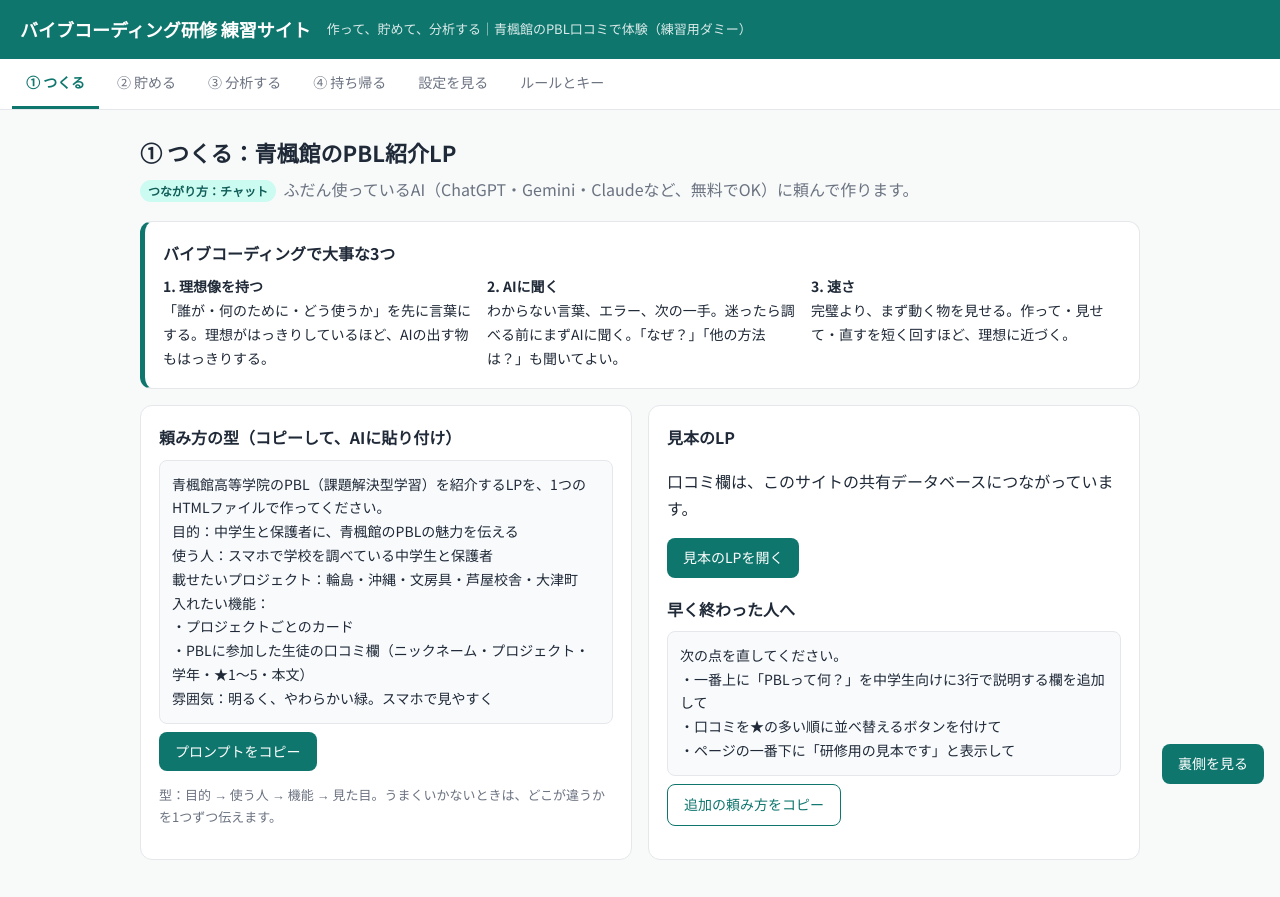
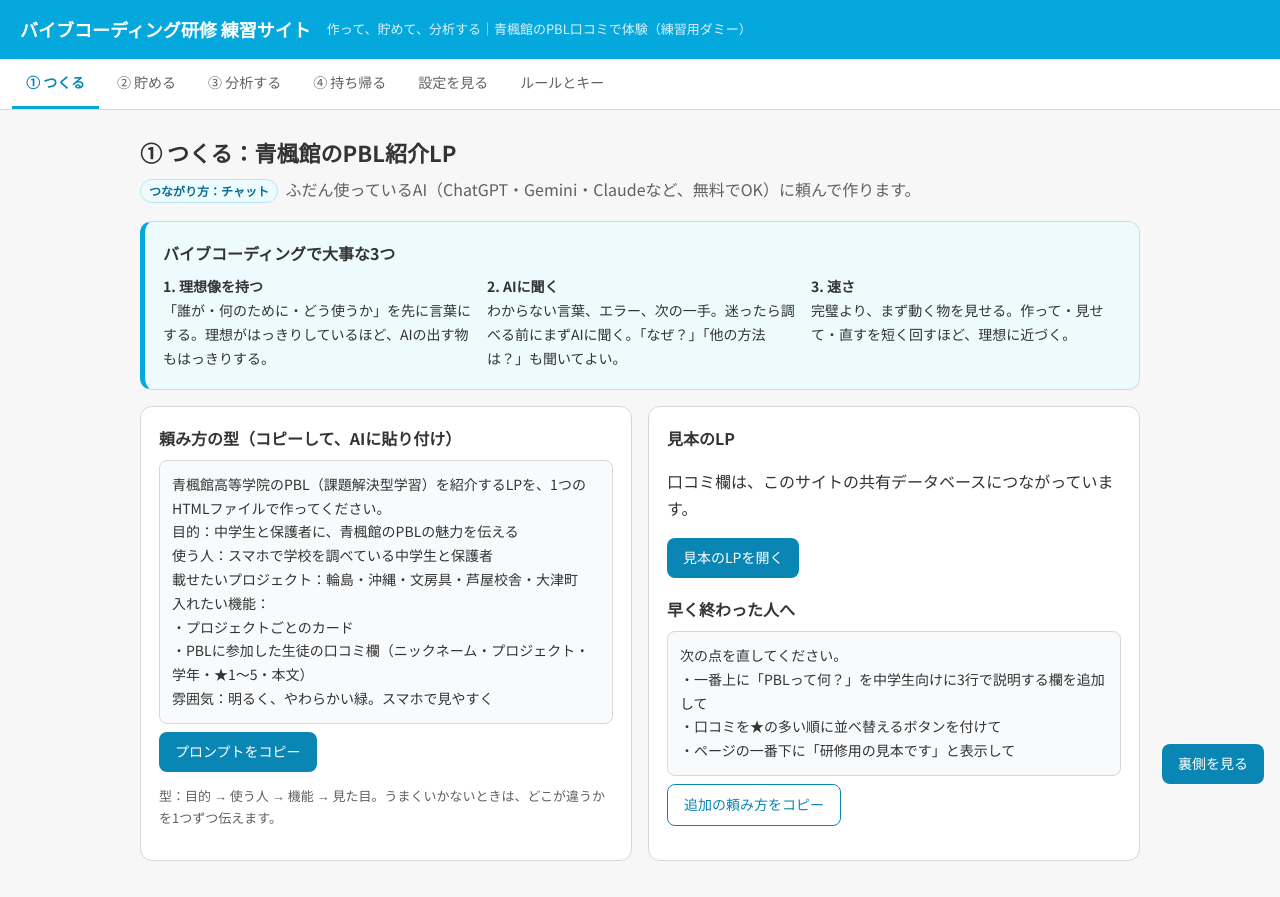
Before and after one commit to Teru2129/vibe-coding-kenshu, a plain HTML site: page index.html in a window 1280 px wide. Drawn offline with Linux system fonts and the light colour scheme; a script that the page names is missing.

Commit message:
Update color variables and styles in style.css

```diff
--- a/style.css
+++ b/style.css
@@ -1,12 +1,12 @@
-:root{--teal:#0f766e;--teal-d:#115e59;--teal-l:#ccfbf1;--ink:#1f2937;--mute:#6b7280;--line:#e5e7eb;--bg:#f7faf9;--warn:#b45309;--bad:#b91c1c;--good:#047857}
+:root{--brand:#05a8dd;--teal:#0a86b4;--teal-d:#066e92;--teal-l:#edfbfe;--ink:#333333;--mute:#5f6061;--line:#d8d8d8;--bg:#f7f7f7;--warn:#b45309;--bad:#b91c1c;--good:#047857}
 *{box-sizing:border-box}
 body{margin:0;font-family:"Noto Sans JP",system-ui,sans-serif;color:var(--ink);background:var(--bg);line-height:1.7}
-header{background:var(--teal);color:#fff;padding:14px 20px;display:flex;align-items:center;gap:16px;flex-wrap:wrap}
+header{background:var(--brand);color:#fff;padding:14px 20px;display:flex;align-items:center;gap:16px;flex-wrap:wrap}
 header h1{font-size:18px;margin:0;font-weight:700}
 header .sub{font-size:13px;opacity:.85}
 nav{display:flex;gap:4px;padding:0 12px;background:#fff;border-bottom:1px solid var(--line);overflow-x:auto;position:sticky;top:0;z-index:5}
 nav button{border:0;background:none;padding:12px 14px;font:inherit;font-size:14px;color:var(--mute);border-bottom:3px solid transparent;cursor:pointer;white-space:nowrap}
-nav button.on{color:var(--teal);border-color:var(--teal);font-weight:700}
+nav button.on{color:var(--teal);border-color:var(--brand);font-weight:700}
 main{max-width:1040px;margin:0 auto;padding:20px}
 section{display:none}section.on{display:block}
 h2{font-size:22px;margin:4px 0 4px}
@@ -16,7 +16,7 @@ h2{font-size:22px;margin:4px 0 4px}
 .grid2{display:grid;grid-template-columns:1fr 1fr;gap:16px}
 @media(max-width:760px){.grid2{grid-template-columns:1fr}}
 .tag{display:inline-block;font-size:12px;padding:1px 8px;border-radius:99px;background:#f3f4f6;color:var(--mute);margin-right:4px}
-.tag.way{background:var(--teal-l);color:var(--teal-d);font-weight:700}
+.tag.way{background:var(--teal-l);color:var(--teal-d);font-weight:700;border:1px solid #b5e6f6}
 .tag.good{background:#d1fae5;color:var(--good)}.tag.bad{background:#fee2e2;color:var(--bad)}.tag.ai{background:#ede9fe;color:#5b21b6}
 pre.prompt{background:#f8fafc;border:1px solid var(--line);border-radius:8px;padding:12px;white-space:pre-wrap;font-family:inherit;font-size:14px;margin:8px 0}
 .btn{display:inline-block;border:0;background:var(--teal);color:#fff;font:inherit;font-size:14px;padding:8px 16px;border-radius:8px;cursor:pointer;text-decoration:none}
@@ -47,7 +47,7 @@ code{background:#f1f5f9;padding:1px 5px;border-radius:4px;font-size:13px}
 #peekPanel{display:none;position:fixed;right:16px;bottom:64px;width:min(520px,92vw);max-height:60vh;overflow:auto;background:#0f172a;color:#e2e8f0;border-radius:12px;padding:12px;font-size:12px;z-index:20;box-shadow:0 8px 30px rgba(0,0,0,.25)}
 #peekPanel.on{display:block}
 #peekPanel .ent{border-bottom:1px solid #334155;padding:8px 0}
-#peekPanel .k{color:#5eead4}#peekPanel pre{white-space:pre-wrap;margin:4px 0;font-size:12px;color:#cbd5e1}
+#peekPanel .k{color:#7dd3f0}#peekPanel pre{white-space:pre-wrap;margin:4px 0;font-size:12px;color:#cbd5e1}
 .toast{position:fixed;left:50%;top:16px;transform:translateX(-50%);background:var(--ink);color:#fff;padding:8px 16px;border-radius:8px;font-size:14px;z-index:30;display:none}
 /* 設定を見る */
 .feat{background:#fff;border:1px solid var(--line);border-radius:12px;margin-bottom:10px}
@@ -59,6 +59,6 @@ code{background:#f1f5f9;padding:1px 5px;border-radius:4px;font-size:13px}
 .fbody{padding:12px 18px 16px}.fbody p{margin:6px 0}
 pre.code{background:#0f172a;color:#e2e8f0;border-radius:8px;padding:12px;font-size:12.5px;overflow-x:auto;white-space:pre;margin:8px 0}
 .arch{width:100%;height:auto;display:block}
-.three{border-left:5px solid var(--teal)}
+.three{border-left:5px solid var(--brand);background:var(--teal-l)}
 .grid3{display:grid;grid-template-columns:repeat(3,1fr);gap:14px;font-size:14px}
 @media(max-width:760px){.grid3{grid-template-columns:1fr}}
```
